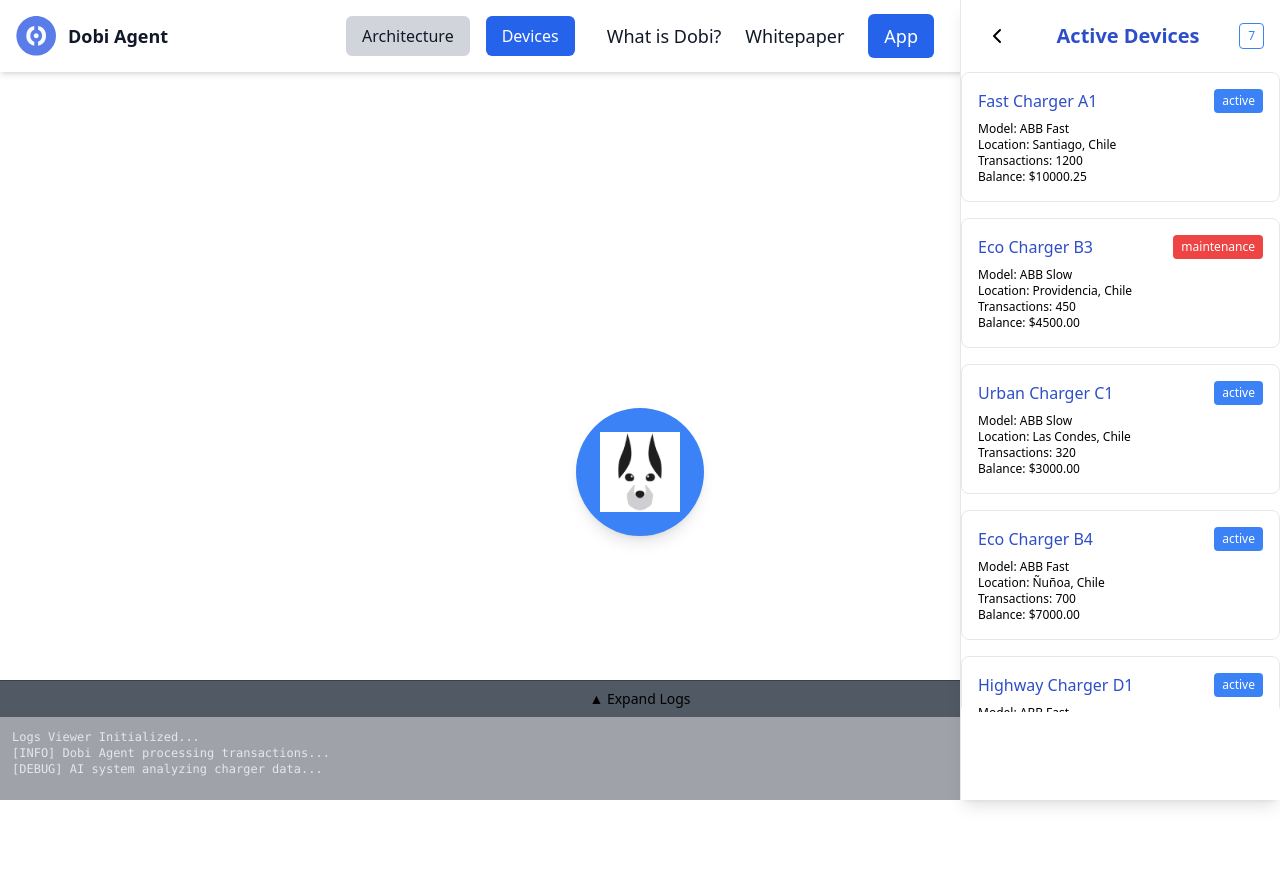
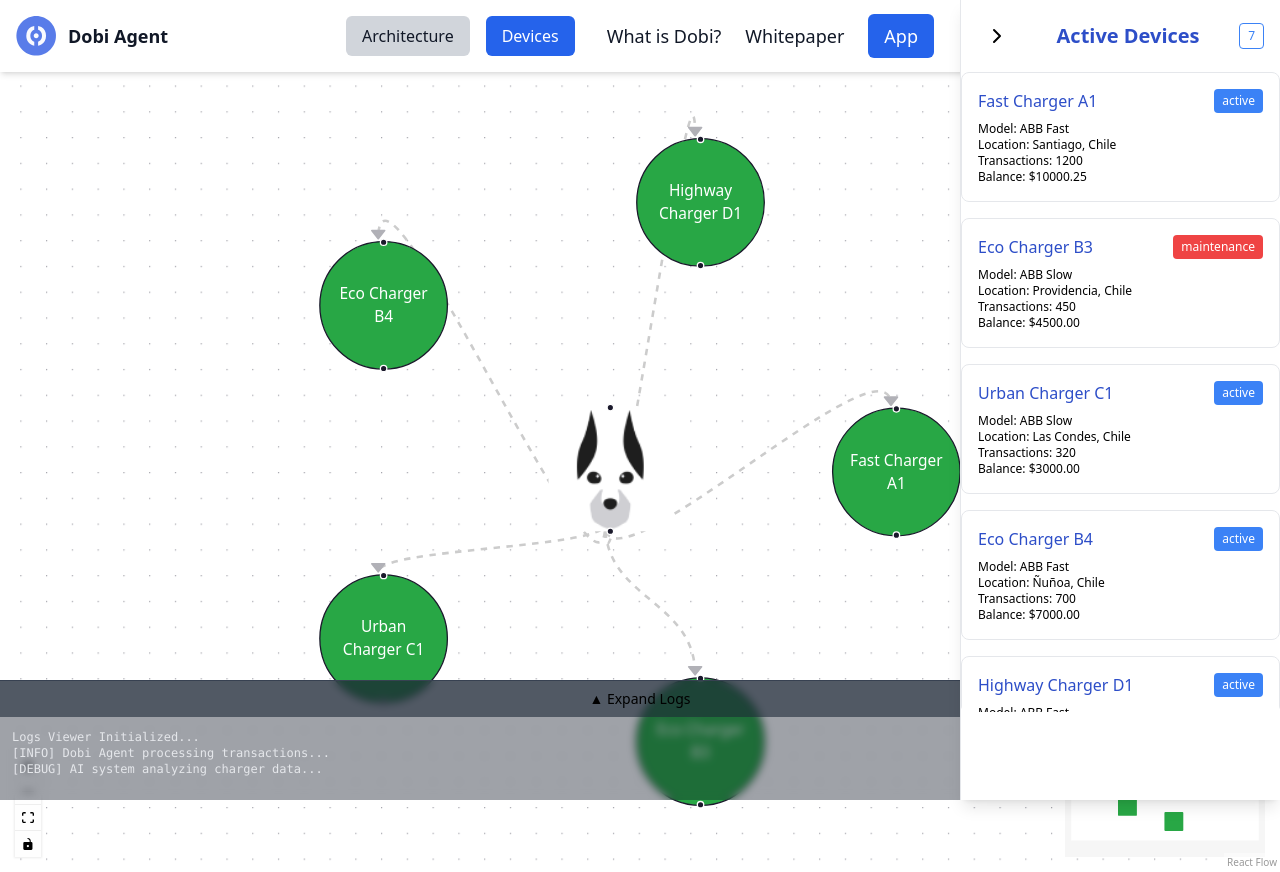
Before and after one commit to blessedux/DOBI_AGENT_LANDING, a Next.js app: page / in a window 1280 px wide. Both pictures are taken after a click on the button "Devices". Built offline with nearby package versions, Linux system fonts and the light colour scheme.

Commit message:
created dobi bubblemap with basic group

```diff
--- a/app/components/AgentSidebar.tsx
+++ b/app/components/AgentSidebar.tsx
@@ -122,7 +122,7 @@
             onClick={() => setIsSidebarOpen(!isSidebarOpen)}
             className="p-2 rounded-md hover:bg-gray-200 transition-all"
           >
-            {isSidebarOpen ? <ChevronLeft size={24} /> : <ChevronRight size={24} />}
+            {isSidebarOpen ? <ChevronRight size={24} /> : <ChevronLeft size={24} />}
           </button>
 
           {/* Sidebar Title (hide if collapsed) */}
--- a/app/components/BubbleMap.tsx
+++ b/app/components/BubbleMap.tsx
@@ -1,26 +1,151 @@
 "use client";
 
-import { animated, useSpring } from "@react-spring/web";
-import { useState } from "react";
+import React, { useEffect, useCallback } from "react";
+import {
+  ReactFlow,
+  Background,
+  Controls,
+  MiniMap,
+  useNodesState,
+  useEdgesState,
+  MarkerType,
+  Node,
+  Edge,
+} from "@xyflow/react";
+import "@xyflow/react/dist/style.css";
+import { useSpring, animated } from "@react-spring/web";
+import CentralNode from "./ui/CentralNode";
+
+// Charger devices (from JSON structure)
+const chargers = [
+  { id: "CHG-001", name: "Fast Charger A1" },
+  { id: "CHG-002", name: "Eco Charger B3" },
+  { id: "CHG-003", name: "Urban Charger C1" },
+  { id: "CHG-004", name: "Eco Charger B4" },
+  { id: "CHG-005", name: "Highway Charger D1" },
+];
+
+// Register custom node types
+const nodeTypes = {
+  centralNode: CentralNode,
+};
 
 export default function BubbleMap() {
-  const [hovered, setHovered] = useState(false);
+  // React Flow State
+  const [nodes, setNodes, onNodesChange] = useNodesState([]);
+  const [edges, setEdges, onEdgesChange] = useEdgesState([]);
+  const [loading, setLoading] = React.useState(true);
 
-  // Simple spring animation
+  // Animated Styles for the entire BubbleMap component
   const styles = useSpring({
-    transform: hovered ? "scale(1.2)" : "scale(1)",
-    config: { tension: 200, friction: 10 },
+    opacity: 1,
+    transform: "scale(1)",
+    from: { opacity: 0, transform: "scale(0.95)" },
+    config: { tension: 180, friction: 20 },
   });
 
+  // Initialize nodes and edges
+  useEffect(() => {
+    console.log("✅ BubbleMap.tsx is rendering!");
+    console.log("Initializing BubbleMap...");
+
+    // Define center to ensure nodes are within the viewport
+    const centerX = 300;
+    const centerY = 300;
+
+    // Central DOBI Bubble
+    const centralNode: Node = {
+      id: "central",
+      type: "centralNode",
+      data: { label: "DOBI" },
+      position: { x: centerX, y: centerY },
+      draggable: true,
+    };
+
+    // Charger Bubbles arranged in a circle around the central bubble
+    const chargerNodes: Node[] = chargers.map((charger, index) => ({
+      id: charger.id,
+      data: { label: charger.name },
+      position: {
+        x: centerX + Math.cos((index / chargers.length) * 2 * Math.PI) * 220,
+        y: centerY + Math.sin((index / chargers.length) * 2 * Math.PI) * 220,
+      },
+      draggable: true,
+      style: {
+        width: "100px",
+        height: "100px",
+        backgroundColor: "#28A745",
+        borderRadius: "50%",
+        color: "white",
+        textAlign: "center",
+        display: "flex",
+        alignItems: "center",
+        justifyContent: "center",
+        cursor: "pointer",
+      },
+    }));
+
+    // Combine central node and charger nodes
+    const nodesData: Node[] = [centralNode, ...chargerNodes];
+
+    // Connect Chargers to DOBI
+    const edgesData: Edge[] = chargers.map((charger) => ({
+      id: `edge-${charger.id}`,
+      source: "central",
+      target: charger.id,
+      animated: true,
+      markerEnd: { type: MarkerType.ArrowClosed },
+      style: { strokeWidth: 2, stroke: "#ccc" },
+    }));
+
+    setNodes(nodesData);
+    setEdges(edgesData);
+    setLoading(false);
+
+    console.log("Nodes:", nodesData);
+    console.log("Edges:", edgesData);
+  }, [setNodes, setEdges]);
+
+  // Handle node drag movement
+  const handleNodesChange = useCallback(
+    (changes) => {
+      onNodesChange(changes);
+    },
+    [onNodesChange]
+  );
+
+  // Debugging check
+  if (loading) return <div>Loading BubbleMap...</div>;
+
+  // Render the map with correct size
+  console.log("BubbleMap component is rendering...");
+
   return (
-    <div className="flex justify-center items-center h-full w-full">
-      <animated.div
-        className="w-20 h-20 bg-blue-500 rounded-full flex justify-center items-center text-white font-bold cursor-pointer"
-        style={styles}
-        onMouseEnter={() => setHovered(true)}
-        onMouseLeave={() => setHovered(false)}
-      >
-        🚗
+    <div
+      className="relative w-full h-screen"
+      style={{ width: "100vw", height: "100vh" }} // Ensures the container occupies the full viewport
+    >
+      <animated.div style={styles} className="w-full h-full">
+
+        <ReactFlow
+          nodes={nodes}
+          edges={edges}
+          onNodesChange={handleNodesChange}
+          onEdgesChange={onEdgesChange}
+          fitView
+          fitViewOptions={{ padding: 0.2 }}
+          panOnScroll
+          zoomOnScroll
+          zoomOnPinch
+          zoomOnDoubleClick
+          minZoom={0.5}
+          maxZoom={2}
+          nodeTypes={nodeTypes}
+        >
+          <MiniMap />
+          <Controls />
+          <Background />
+        </ReactFlow>
       </animated.div>
     </div>
   );
--- a/app/components/DobiChart.tsx
+++ b/app/components/DobiChart.tsx
@@ -1,10 +1,11 @@
 "use client";
 
-import React, { useCallback } from "react";
+import React, { useCallback, useState } from "react";
 import { ReactFlow, Background, Controls, useEdgesState, useNodesState, addEdge, Handle, Position } from "@xyflow/react";
 import "@xyflow/react/dist/style.css";
 import { StraightEdge, StepEdge, SmoothStepEdge } from "@xyflow/react";
 import BubbleMap from "./BubbleMap";
+import { useTransition, animated } from "@react-spring/web";
 
 const edgeTypes = {
   straight: StraightEdge,
@@ -12,7 +13,7 @@
   smoothstep: SmoothStepEdge,
 };
 
-const nodes = [
+const initialNodes = [
   { id: "1", position: { x: 100, y: 50 }, type: "customNode", data: { headerLabel: "RWA", label: "EV-Charger", description: "Transaction Received", number: 1 } },
   { id: "2", position: { x: 600, y: 50 }, type: "customNode", data: { headerLabel: "DBS", label: "DBS Accountability", description: "Logs financial & energy data", number: 2 } },
   { id: "3", position: { x: 600, y: 400 }, type: "customNode", data: { headerLabel: "AI Core", label: "DOBI-CORE AI", description: "Allocates profits & costs", number: 3 } },
@@ -21,7 +22,7 @@
   { id: "6", position: { x: 600, y: 800 }, type: "customNode", data: { headerLabel: "Tokenomics", label: "Token Distribution", description: "Profit distribution to token holders", number: 6 } },
 ];
 
-const edges = [
+const initialEdges = [
   { id: "e1-2", source: "1", target: "2", type: "smoothstep", animated: true, sourceHandle: "right", targetHandle: "left", style: { stroke: "#2D4EC8", strokeWidth: 3 } },
   { id: "e3-4", source: "3", target: "4", type: "smoothstep", animated: true, sourceHandle: "right", targetHandle: "left", style: { stroke: "#2D4EC8", strokeWidth: 3 } },
   { id: "e5-6", source: "5", target: "6", type: "smoothstep", animated: true, sourceHandle: "right", targetHandle: "left", style: { stroke: "#2D4EC8", strokeWidth: 3 } },
@@ -44,9 +45,6 @@
         <div className="w-[260px] h-[200px] bg-white flex flex-col justify-between items-center shadow-md rounded-lg p-4 z-20">
           {data.image && <img src={data.image} alt={data.label} className="w-16 h-16 object-contain" />}
           <div className="text-[#2D4EC8] font-bold text-md text-center">{data.label}</div>
-          {data.number <= 3 && (
-            <div className="absolute bottom-2 bg-[#B5C8F9] text-[#2D4EC8] font-bold px-4 py-1 text-sm rounded-full">TEE</div>
-          )}
         </div>
       </div>
     </div>
@@ -55,15 +53,32 @@
 
 // ✅ Main DobiChart component - NOW Controlled by Navbar
 export default function DobiChart({ activeTab }) {
-  const [nodesState, setNodes, onNodesChange] = useNodesState(nodes);
-  const [edgesState, setEdges, onEdgesChange] = useEdgesState(edges ?? []);
+  const [nodesState, setNodes, onNodesChange] = useNodesState(initialNodes);
+  const [edgesState, setEdges, onEdgesChange] = useEdgesState(initialEdges);
+  const onConnect = useCallback((params) => setEdges((eds) => addEdge({ ...params, animated: true }, eds)), []);
 
-  const onConnect = useCallback((params) => setEdges((eds) => addEdge({ ...params, animated: true }, eds)), []);
+  // Implement the transition effect
+  const transitions = useTransition(activeTab, {
+    from: { opacity: 0, filter: "blur(10px)", transform: "scale(0.95)" },
+    enter: { opacity: 1, filter: "blur(0px)", transform: "scale(1)" },
+    leave: { opacity: 0, filter: "blur(10px)", transform: "scale(1.05)" },
+    config: { tension: 200, friction: 20 },
+  });
 
   return (
     <div className="relative w-full h-screen overflow-hidden touch-none">
-      {/* ✅ Render ReactFlow Chart OR BubbleMap based on activeTab from Navbar */}
-      {activeTab === "architecture" ? (
+      {/* Keep both components in DOM but hide inactive one */}
+      {transitions((styles, tab) => (
+        <animated.div
+          style={{
+            ...styles,
+            position: "absolute",
+            width: "100%",
+            height: "100%",
+            visibility: tab === activeTab ? "visible" : "hidden",
+          }}
+        >
+          {tab === "architecture" ? (
             <ReactFlow
               nodes={nodesState}
               edges={edgesState}
@@ -73,6 +88,7 @@
               fitView
               nodeTypes={{ customNode: CustomNode }}
               edgeTypes={edgeTypes}
+              className="w-full h-full min-h-[500px]"
             >
               <Background />
               <Controls />
@@ -80,17 +96,8 @@
           ) : (
             <BubbleMap />
           )}
+        </animated.div>
+      ))}
     </div>
   );
 }
-
-// ✅ BubbleMap Component
-function BubbleMap() {
-  return (
-    <div className="flex justify-center items-center w-full h-full">
-      <div className="w-32 h-32 bg-blue-500 rounded-full flex items-center justify-center shadow-lg">
-        <img src="/DOBI_icon.png" alt="DOBI Icon" className="w-20 h-20 object-contain" />
-      </div>
-    </div>
-  );
-}
--- /dev/null
+++ b/app/components/ui/CentralNode.tsx
@@ -0,0 +1,14 @@
+import React from "react";
+import { Handle, Position } from "@xyflow/react";
+
+const CentralNode = ({ data }) => {
+  return (
+    <div className="central-node flex flex-col items-center justify-center">
+      <img src="/icons/dobi-icon.png" alt="DOBI" className="w-24 h-24" />
+      <Handle type="target" position={Position.Top} />
+      <Handle type="source" position={Position.Bottom} />
+    </div>
+  );
+};
+
+export default CentralNode;
--- a/app/components/ui/Navbar.tsx
+++ b/app/components/ui/Navbar.tsx
@@ -42,7 +42,8 @@
             rel="noopener noreferrer" className="hover:text-blue-600 transition-all text-lg">
             Whitepaper
           </Link>
-          <Link href="/app" className="bg-blue-600 text-white px-4 py-2 rounded-md hover:bg-blue-700 transition-all text-lg">
+          <Link href="https://home.dobprotocol.com/home" target="_blank"
+            rel="noopener noreferrer" className="bg-blue-600 text-white px-4 py-2 rounded-md hover:bg-blue-700 transition-all text-lg">
             App
           </Link>
         </div>
--- a/app/page.tsx
+++ b/app/page.tsx
@@ -5,19 +5,24 @@
 import DobiChart from "./components/DobiChart";
 import AgentSidebar from "./components/AgentSidebar";
 import LogsViewer from "./components/ui/LogsViewer";
+import CentralNode from "./components/ui/CentralNode";
 
 export default function Home() {
-  // ✅ Maintain active tab state
+  // Maintain active tab state
   const [activeTab, setActiveTab] = useState("architecture");
+
+  // Maintain selected device state
+  const [selectedDevice, setSelectedDevice] = useState(null);
 
   return (
     <div className="flex flex-col min-h-screen">
-      {/* ✅ Pass activeTab & setActiveTab to Navbar */}
+      {/* Pass activeTab & setActiveTab to Navbar */}
       <Navbar activeTab={activeTab} setActiveTab={setActiveTab} />
 
       <main className="flex-1 flex">
-        <AgentSidebar />
-        {/* ✅ Pass activeTab to DobiChart */}
+        {/* Pass setSelectedDevice & selectedDevice to AgentSidebar */}
+        <AgentSidebar setSelectedDevice={setSelectedDevice} selectedDevice={selectedDevice} />
+        {/* Pass activeTab to DobiChart */}
         <DobiChart activeTab={activeTab} />
       </main>
 
--- a/package.json
+++ b/package.json
@@ -25,6 +25,8 @@
     "postcss": "^8.5.1",
     "react": "^18.3.1",
     "react-dom": "^18.3.1",
+    "react-force-graph": "^1.46.0",
+    "reactflow": "^11.11.4",
     "recharts": "^2.15.0",
     "tailwind-variants": "^0.3.0",
     "tailwindcss": "^3.4.17"
```
Also changed, not shown: public/icons/dobi-icon.png (renamed from public/DOBI_icon.png), 1 other file (tests, documents, lock files or other folders). Lines whose indentation alone changed are shown as unchanged.
